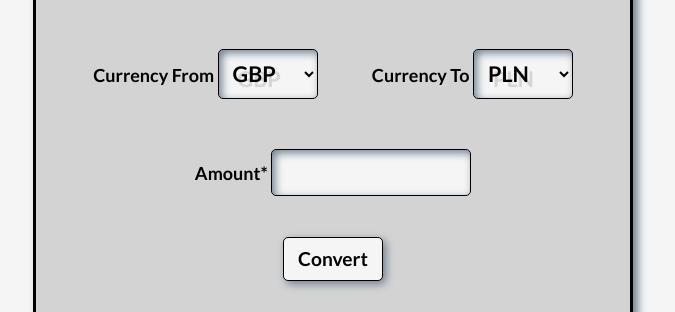
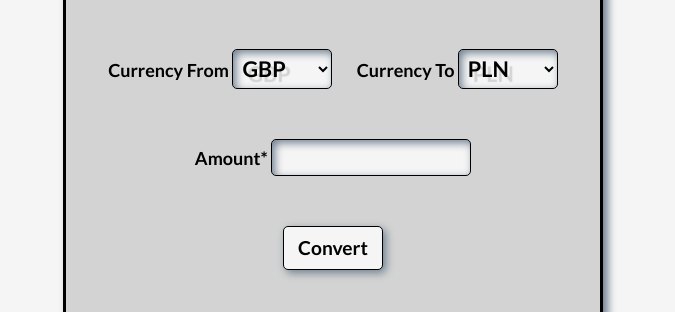
Before and after one commit to RobFyd/Currency-Converter, a plain HTML site: page index.html in a window 1280 px wide. Shown: the part 294-606 px from the top of the page, without its empty margins (307-982 px from the left). Drawn offline with nearby package versions, Linux system fonts and the light colour scheme.

Commit message:
flex added

```diff
--- a/css/form.css
+++ b/css/form.css
@@ -1,5 +1,5 @@
 .form {
-    max-width: 600px;
+    max-width: 540px;
     margin: 0 auto;
     background-color: lightgrey;
     text-align: center;
@@ -22,15 +22,19 @@
     margin-bottom: 30px;
 }
 
-.form__table {
-    border-collapse: collapse;
-    width: 100%;
+.form__container {
+    width: auto;
+    display: flex;
+    flex-direction: row;
+    flex-wrap: wrap;
+    justify-content: space-around;
 }
 
-.form__tableCell {
-    padding: 25px;
-    text-align: center;
-    vertical-align: middle;
+.container__item {
+    padding-top: 20px;
+    padding-bottom: 20px;
+    margin: 5px;
+    align-self: center;
 }
 
 .form__label {
@@ -42,8 +46,8 @@
     width: 100px;
     background-color: whitesmoke;
     border: 1px solid black;
-    padding: 10px;
-    box-shadow:inset 3px 3px 8px slategray;
+    padding: 5px;
+    box-shadow: inset 3px 3px 8px slategray;
     text-shadow: 5px 5px 1px lightgrey;
     font-size: larger;
     font-weight: bold;
@@ -54,8 +58,8 @@
     width: 200px;
     background-color: whitesmoke;
     border: 1px solid black;
-    padding: 10px;
-    box-shadow:inset 3px 3px 8px slategray;
+    padding: 5px;
+    box-shadow: inset 3px 3px 8px slategray;
     text-shadow: 5px 5px 1px lightgrey;
     font-size: larger;
     font-weight: bold;
@@ -63,6 +67,7 @@
 }
 
 .form__button {
+    margin-top: 9px;
     width: 100px;
     background-color: whitesmoke;
     border: 1px solid black;
--- a/index.html
+++ b/index.html
@@ -22,9 +22,8 @@
     <form class="form js-form">
         <fieldset class="form__fieldset">
             <p class="form__paragraph">Currency Converter</p>
-            <table class="form__table">
-                <tr>
-                    <td class="form__tableCell">
+            <div class="form__container">
+                <div class="container__item">
                     <label class="form__label">
                         Currency From
                         <select class="form__field js-currencyFrom" name="currencyFrom">
@@ -33,8 +32,8 @@
                             <option value="eur">EUR</option>
                         </select>
                     </label>
-                    </td>
-                    <td class="form__tableCell">
+                </div>
+                <div class="container__item">
                     <label class="form__label">
                         Currency To
                         <select class="form__field js-currencyTo" name="currencyTo">
@@ -43,15 +42,13 @@
                             <option value="eur">EUR</option>
                         </select>
                     </label>
-                    </td>
-                <tr>
-                    <th class="form__tableCell" scope="row" colspan="2">
+                </div>
+                <div class="container__item">
                     <label class="form__label">Amount* <input type="number" min="1"
                             class="form__field--amount js-amount" required>
                     </label>
-                    </th>
-                </tr>
-            </table>
+                </div>
+            </div>
             <p>
                 <button class="form__button">Convert</button>
             </p>
```
Lines whose indentation alone changed are shown as unchanged.
